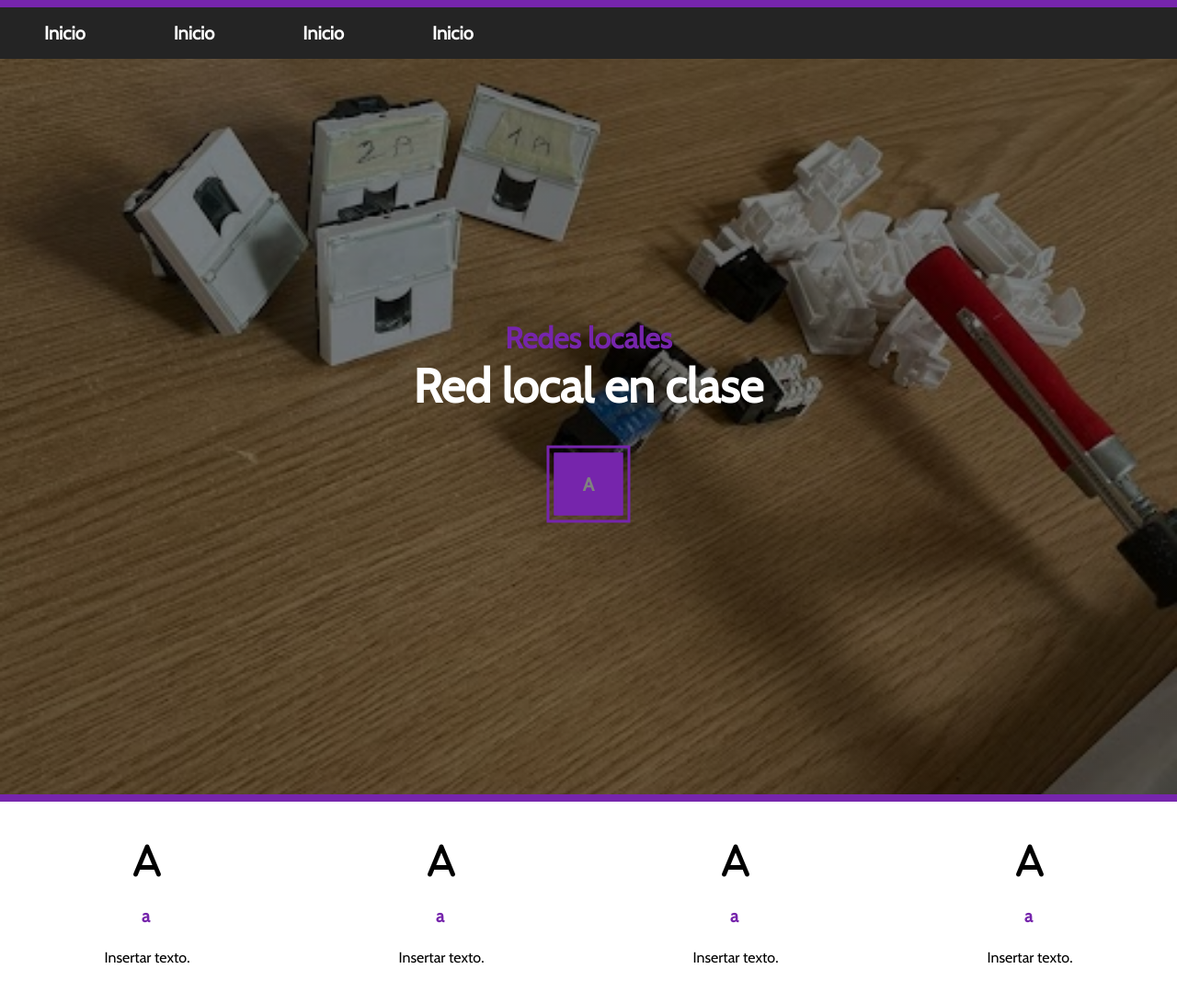
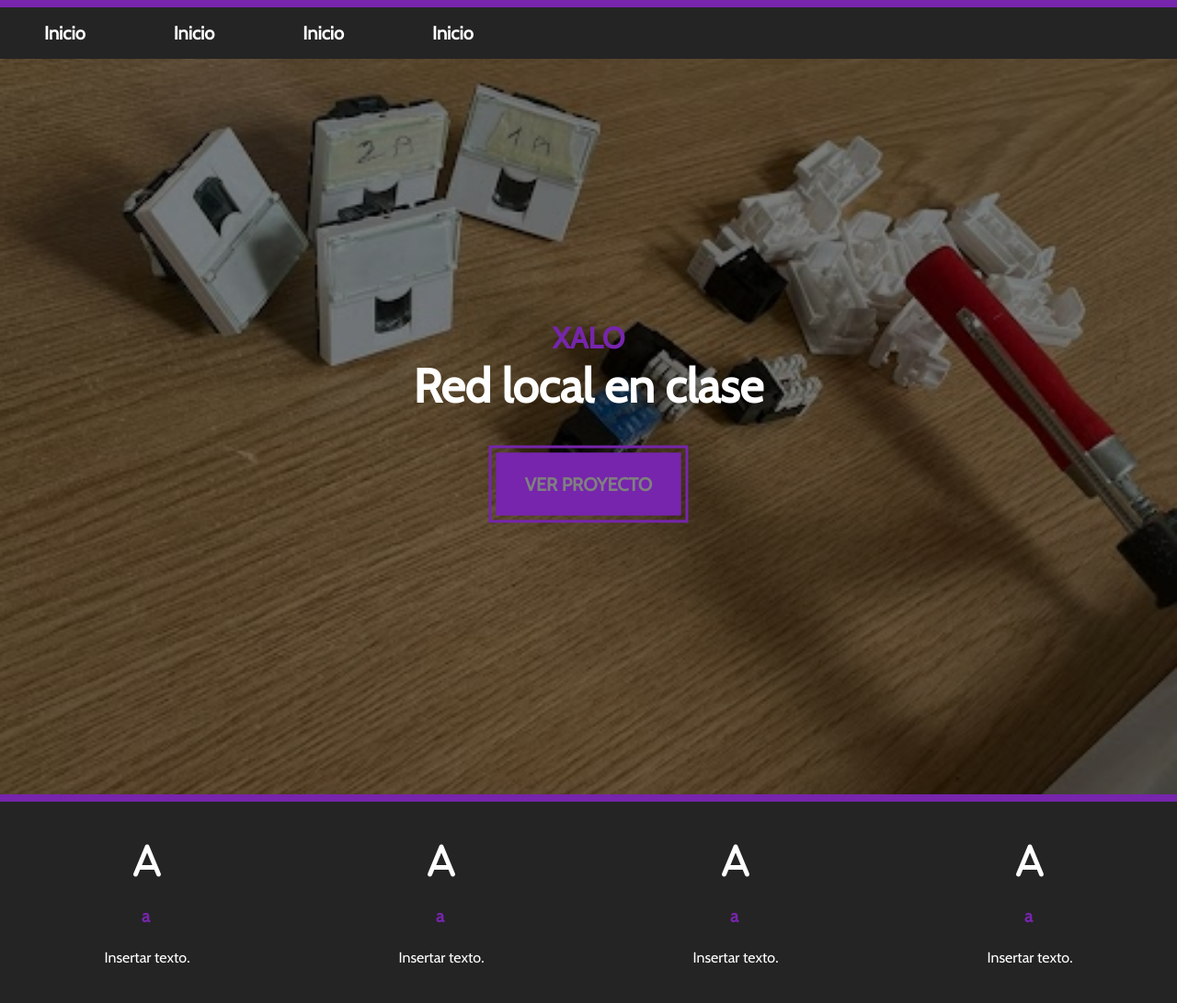
Before and after one commit to AdrianHeCa/Web-Red-Local-Xalo, a plain HTML site: page Index.html in a window 1280 px wide. Shown: the whole page at 92% size. Drawn offline with nearby package versions, Linux system fonts and the light colour scheme.

Commit message:
añadido de color y cambio de fondo

```diff
--- a/Index.html
+++ b/Index.html
@@ -28,13 +28,13 @@
     <header class="header">
         <div class="banner">
             <div style="overflow: hidden;">
-                <h3 class="banner-subtitle">Redes locales</h3>
+                <h3 class="banner-subtitle">XALO</h3>
             </div>
             <div style="overflow: hidden; padding-bottom: 10px;">
                 <h1 class="banner-title">Red local en clase</h1>
             </div>
             <div style="overflow: hidden; padding-bottom: 20px;">
-                <a href="Skills.html" class="banner-btn">a</a>
+                <a href="#" class="banner-btn">Ver proyecto</a>
             </div>
         </div>
     </header>
--- a/Styles.css
+++ b/Styles.css
@@ -13,6 +13,7 @@
     --mainColor: rgb(118, 37, 172);
     --secondaryColor: white;
     --terciaryColor: gray;
+    --backgroundColor: rgb(36, 36, 36);
 }
 
 /* Helper/utility classes */
@@ -44,7 +45,7 @@ a {
 
 nav ul {
     display: flex;
-    background-color: rgb(36, 36, 36);
+    background-color: var(--backgroundColor);
 }
 
 nav ul li {
@@ -197,7 +198,7 @@ nav ul li a:hover {
 /* Parts */
 
 .what {
-    background-color: var(--secondaryColor);
+    background-color: var(--backgroundColor);
 }
 
 .part {
@@ -211,6 +212,7 @@ nav ul li a:hover {
     margin-bottom: 1.5rem;
     transition: 0.5s;
     display: inline-block;
+    color: var(--secondaryColor);
 }
 
 .part-title {
@@ -225,6 +227,7 @@ nav ul li a:hover {
 .part-text {
     max-width: 13rem;
     margin: 0 auto;
+    color: var(--secondaryColor);
 }
 
 .part:hover {
```
